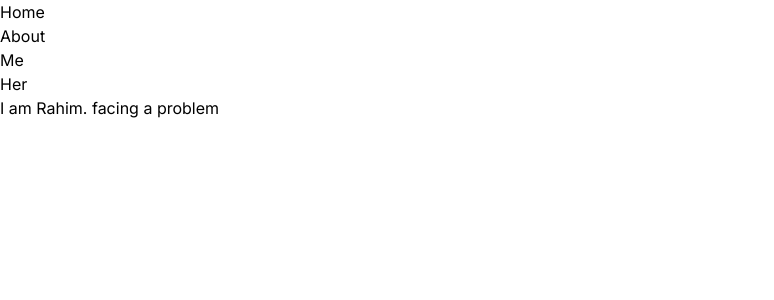
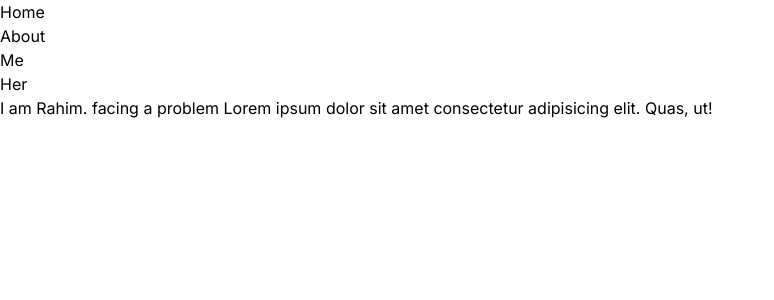
Before and after one commit to Thejellyfish1024/next-js-lws, a Next.js app: page /about/me in a window 1280 px wide. Shown: the top 300 px of the page, without its empty margins (0-774 px from the left). Built offline with nearby package versions, Linux system fonts and the light colour scheme.

Commit message:
made some changes

```diff
--- a/app/about/me/page.js
+++ b/app/about/me/page.js
@@ -4,6 +4,7 @@ const Me = () => {
     return (
         <div>
             I am Rahim. facing a problem
+            Lorem ipsum dolor sit amet consectetur adipisicing elit. Quas, ut!
         </div>
     );
 };
```
